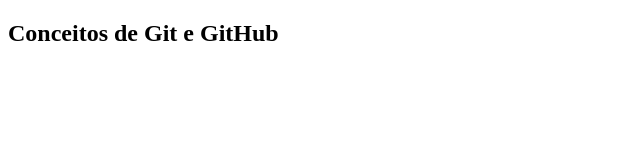
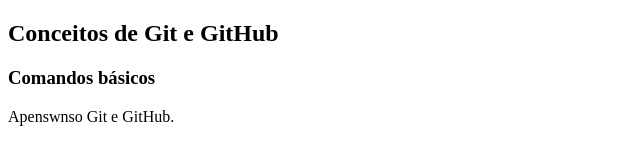
Before and after one commit to camposxs/aula_git, a plain HTML site: page index.html in a window 1280 px wide. Shown: the whole page, without its empty margins (0-640 px from the left). Drawn offline with Linux system fonts and the light colour scheme.

Commit message:
Novo ajuste

```diff
--- a/index.html
+++ b/index.html
@@ -7,5 +7,7 @@
 </head>
 <body>
     <h2>Conceitos de Git e GitHub</h2>
+    <h3>Comandos básicos</h3>
+    <p>Apenswnso Git e GitHub.</p>
 </body>
 </html>
```
